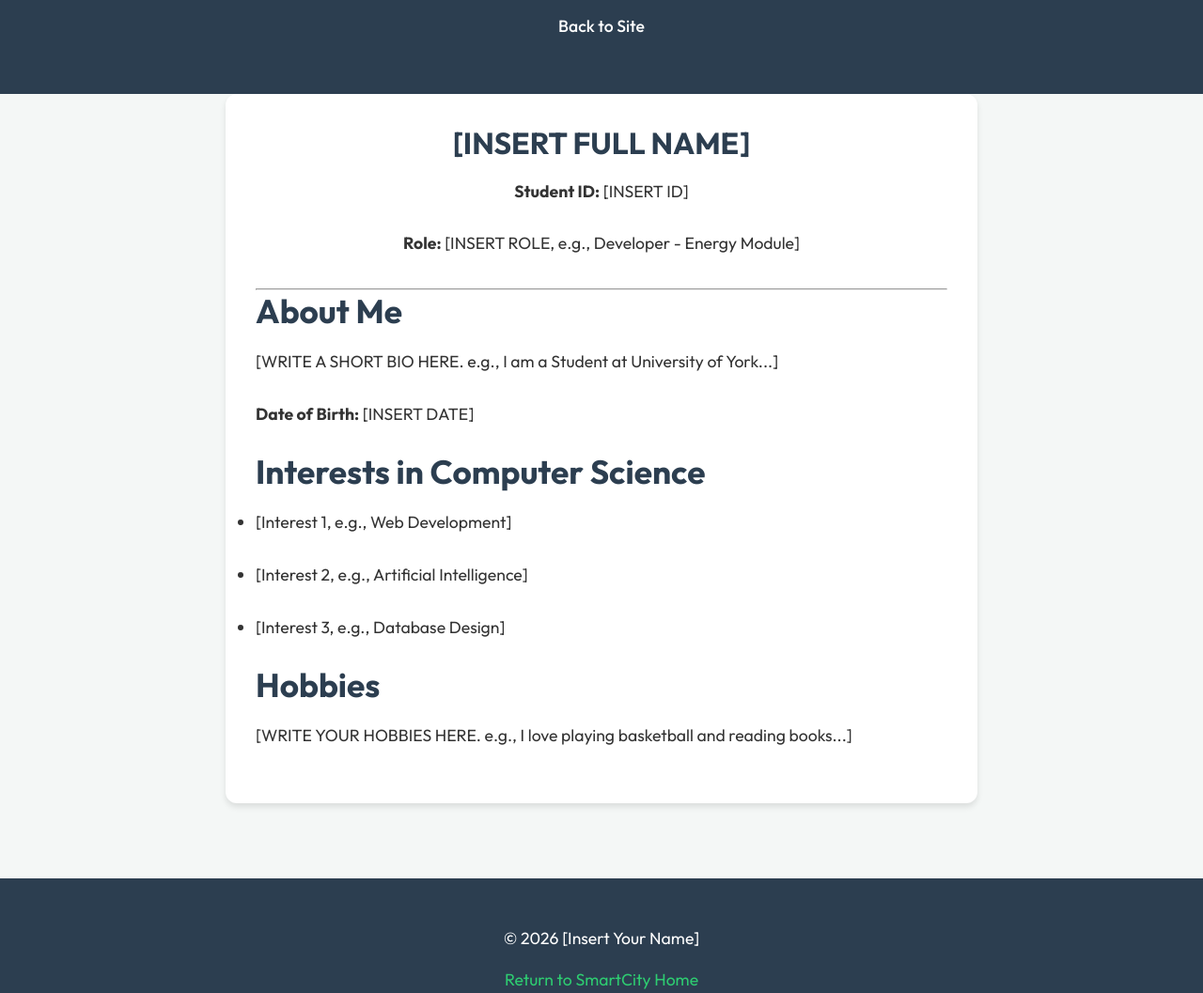
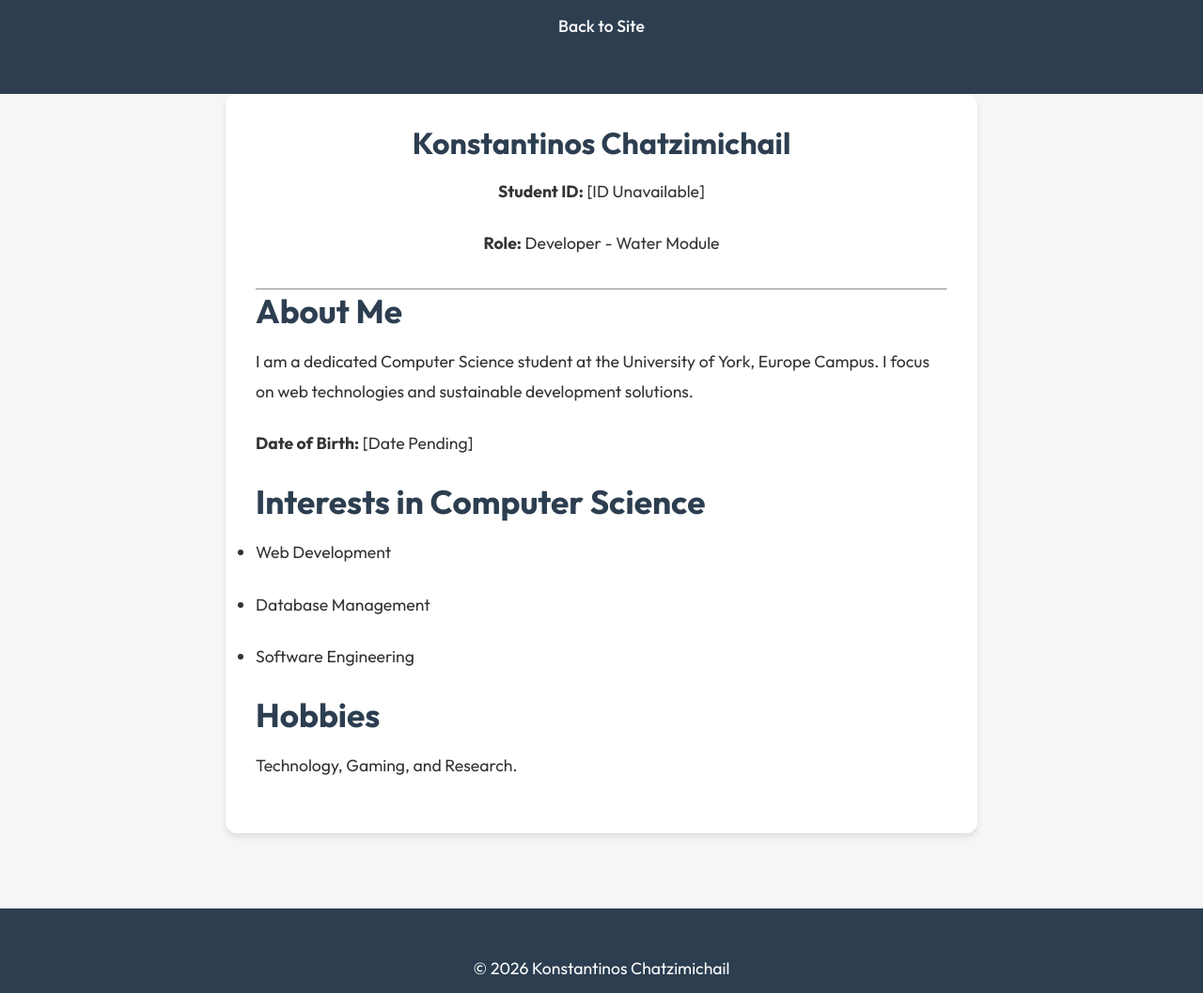
Before and after one commit to marina04-dev/Smart_City, a plain HTML site: page students/chatzimichail/chatzimichail.html in a window 1280 px wide. Shown: the part 160-1217 px from the top of the page at 94% size. Drawn offline with Linux system fonts and the light colour scheme.

Commit message:
Konstantinos page

```diff
--- a/students/chatzimichail/chatzimichail.html
+++ b/students/chatzimichail/chatzimichail.html
@@ -1,12 +1,12 @@
-<!-- chatzimichail -->
 <!DOCTYPE html>
 <html lang="en">
 
 <head>
-    <meta charset="UTF-8" />
-    <meta name="viewport" content="width=device-width, initial-scale=1.0" />
-    <title>[Insert Name] - Personal Page</title>
-    <link rel="stylesheet" href="../../css/style.css" />
+    <meta charset="UTF-8">
+    <meta name="viewport" content="width=device-width, initial-scale=1.0">
+    <title>Konstantinos Chatzimichail - Personal Page</title>
+
+    <link rel="stylesheet" href="../../css/style.css">
 
     <style>
         .bio-container {
@@ -38,61 +38,53 @@
     </header>
 
     <main class="bio-container">
+
         <div class="profile-header">
-            <h1>[INSERT FULL NAME]</h1>
-            <p><strong>Student ID:</strong> [INSERT ID]</p>
-            <p>
-                <strong>Role:</strong> [INSERT ROLE, e.g., Developer - Energy Module]
-            </p>
+            <h1>Konstantinos Chatzimichail</h1>
+            <p><strong>Student ID:</strong> [ID Unavailable]</p>
+            <p><strong>Role:</strong> Developer - Water Module</p>
         </div>
 
-        <hr />
+        <hr>
 
         <section id="about-me">
             <h2>About Me</h2>
             <p>
-                [WRITE A SHORT BIO HERE. e.g., I am a Student at University of York...]
+                I am a dedicated Computer Science student at the University of York, Europe Campus. I focus on web technologies and sustainable development solutions.
             </p>
-            <p><strong>Date of Birth:</strong> [INSERT DATE]</p>
+            <p><strong>Date of Birth:</strong> [Date Pending]</p>
         </section>
 
         <section id="cs-interests">
             <h2>Interests in Computer Science</h2>
             <ul>
-                <li>[Interest 1, e.g., Web Development]</li>
-                <li>[Interest 2, e.g., Artificial Intelligence]</li>
-                <li>[Interest 3, e.g., Database Design]</li>
+                <li>Web Development</li>
+                <li>Database Management</li>
+                <li>Software Engineering</li>
             </ul>
         </section>
 
         <section id="hobbies">
             <h2>Hobbies</h2>
-            <p>
-                [WRITE YOUR HOBBIES HERE. e.g., I love playing basketball and reading books...]
-            </p>
+            <p>Technology, Gaming, and Research.</p>
         </section>
     </main>
 
     <footer>
-        <p>&copy; 2026 [Insert Your Name]</p>
+        <p>&copy; 2026 Konstantinos Chatzimichail</p>
         <p><a href="../../index.html">Return to SmartCity Home</a></p>
     </footer>
 
-    <button onclick="topFunction()" id="scrollTopBtn" title="Go to top">
-    ⬆️
-  </button>
+    <button onclick="topFunction()" id="scrollTopBtn" title="Go to top">⬆️</button>
 
     <script>
         var mybutton = document.getElementById("scrollTopBtn");
         window.onscroll = function() {
-            scrollFunction();
+            scrollFunction()
         };
 
         function scrollFunction() {
-            if (
-                document.body.scrollTop > 20 ||
-                document.documentElement.scrollTop > 20
-            ) {
+            if (document.body.scrollTop > 20 || document.documentElement.scrollTop > 20) {
                 mybutton.style.display = "block";
             } else {
                 mybutton.style.display = "none";
```
